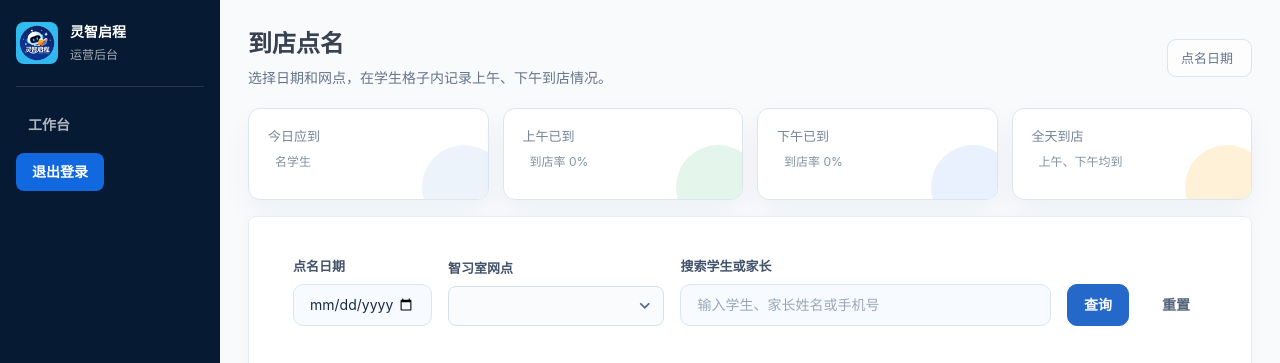
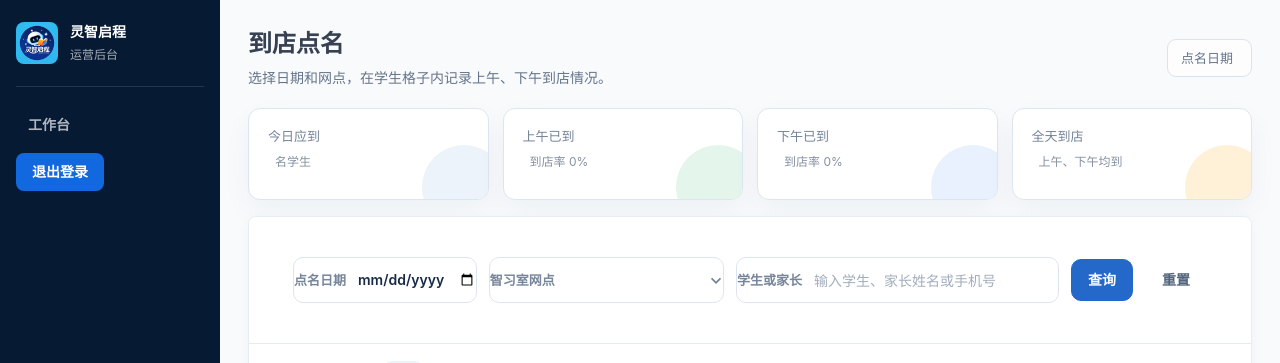
Before and after one commit to wanzaixiaoxin01/lingzhiqicheng-miniprogram-server, a FastAPI app: template app/templates/attendance_roll_call.html in a window 1280 px wide. Shown: the top 363 px of the page. Run offline with FastAPI, Linux system fonts and the light colour scheme; the template is opened without the code that fills it, so the values that code supplies are empty.

Commit message:
style: unify filters across admin lists

```diff
--- a/app/static/admin.css
+++ b/app/static/admin.css
@@ -1221,13 +1221,35 @@ th {
 }
 
 .admin-combo-field {
+  min-width: 0;
   min-height: 46px;
+  display: grid;
+  grid-template-columns: auto minmax(0, 1fr);
+  align-items: center;
+  gap: 12px;
   padding: 0 12px;
   border: 1px solid #dce6f1;
   border-radius: 10px;
   background: #fff;
   transition: border-color .16s ease, box-shadow .16s ease;
 }
+
+.admin-filter-row {
+  display: flex;
+  align-items: center;
+  gap: 12px;
+  margin: 0;
+}
+
+.admin-filter-row > * {
+  padding-right: 0;
+  padding-left: 0;
+}
+
+.admin-filter-wide { flex: 1 1 440px; }
+.admin-filter-medium { flex: 0 1 320px; }
+.admin-filter-compact { flex: 0 1 250px; }
+.admin-filter-row > .col-auto { flex: 0 0 auto; }
 
 .admin-combo-field:focus-within {
   border-color: #6a9fe8;
@@ -1328,11 +1350,19 @@ th {
   .lead-filter-layout { grid-template-columns: repeat(3, minmax(0, 1fr)); }
   .lead-filter-submit, .lead-filter-reset { width: 100%; }
   .lead-filter-total { justify-self: start; }
+  .admin-filter-row { flex-wrap: wrap; }
+  .admin-filter-wide { flex-basis: 100%; }
+  .admin-filter-medium,
+  .admin-filter-compact { flex: 1 1 280px; }
 }
 
 @media (max-width: 700px) {
   .lead-filter-layout { grid-template-columns: 1fr; }
   .lead-filter-submit, .lead-filter-reset { width: auto; justify-self: start; }
+  .admin-filter-row { align-items: stretch; }
+  .admin-filter-wide,
+  .admin-filter-medium,
+  .admin-filter-compact { flex-basis: 100%; }
 }
 
 /* Shared workspace treatment: compact filters and quiet data surfaces. */
--- a/app/templates/attendance_roll_call.html
+++ b/app/templates/attendance_roll_call.html
@@ -5,7 +5,7 @@
     <meta name="viewport" content="width=device-width, initial-scale=1">
     <title>到店点名 · 灵智启程后台</title>
     <link rel="stylesheet" href="/static/vendor/tabler/tabler.min.css?v=1.4.0">
-    <link rel="stylesheet" href="/static/admin.css?v=20261126-21">
+    <link rel="stylesheet" href="/static/admin.css?v=20261126-22">
   </head>
   <body>
     <main class="shell">
@@ -36,23 +36,14 @@
         <section class="card roll-call-workspace">
           <form class="admin-filter-bar" method="get" action="/admin/visits">
             <div class="card-body">
-            <div class="row g-3 align-items-end">
-              <div class="col-md-2">
-                <label class="form-label">点名日期</label>
-                <input class="form-control" type="date" name="attendance_date" value="{{ selected_date }}">
-              </div>
-              <div class="col-md-3">
-                <label class="form-label">智习室网点</label>
-                <select class="form-select" name="campus_id">
+            <div class="admin-filter-row">
+              <label class="admin-combo-field admin-filter-compact"><span class="form-label">点名日期</span><input class="form-control admin-combo-input" type="date" name="attendance_date" value="{{ selected_date }}"></label>
+              <label class="admin-combo-field admin-filter-medium"><span class="form-label">智习室网点</span><select class="form-select admin-combo-select" name="campus_id">
                   {% for campus in campuses %}
                   <option value="{{ campus.id }}" {{ 'selected' if campus.id == selected_campus_id else '' }}>{{ campus.name }}</option>
                   {% endfor %}
-                </select>
-              </div>
-              <div class="col">
-                <label class="form-label">搜索学生或家长</label>
-                <input class="form-control" name="search" value="{{ search }}" placeholder="输入学生、家长姓名或手机号">
-              </div>
+                </select></label>
+              <label class="admin-combo-field admin-filter-wide"><span class="form-label">学生或家长</span><input class="form-control admin-combo-input" name="search" value="{{ search }}" placeholder="输入学生、家长姓名或手机号"></label>
               <div class="col-auto"><button class="btn btn-primary" type="submit">查询</button></div>
               <div class="col-auto"><a class="btn btn-ghost-secondary" href="/admin/visits">重置</a></div>
             </div>
```
Also changed, not shown: app/templates/operations_list.html (+5 -8 lines), app/templates/resource_list.html (+4 -4 lines).
